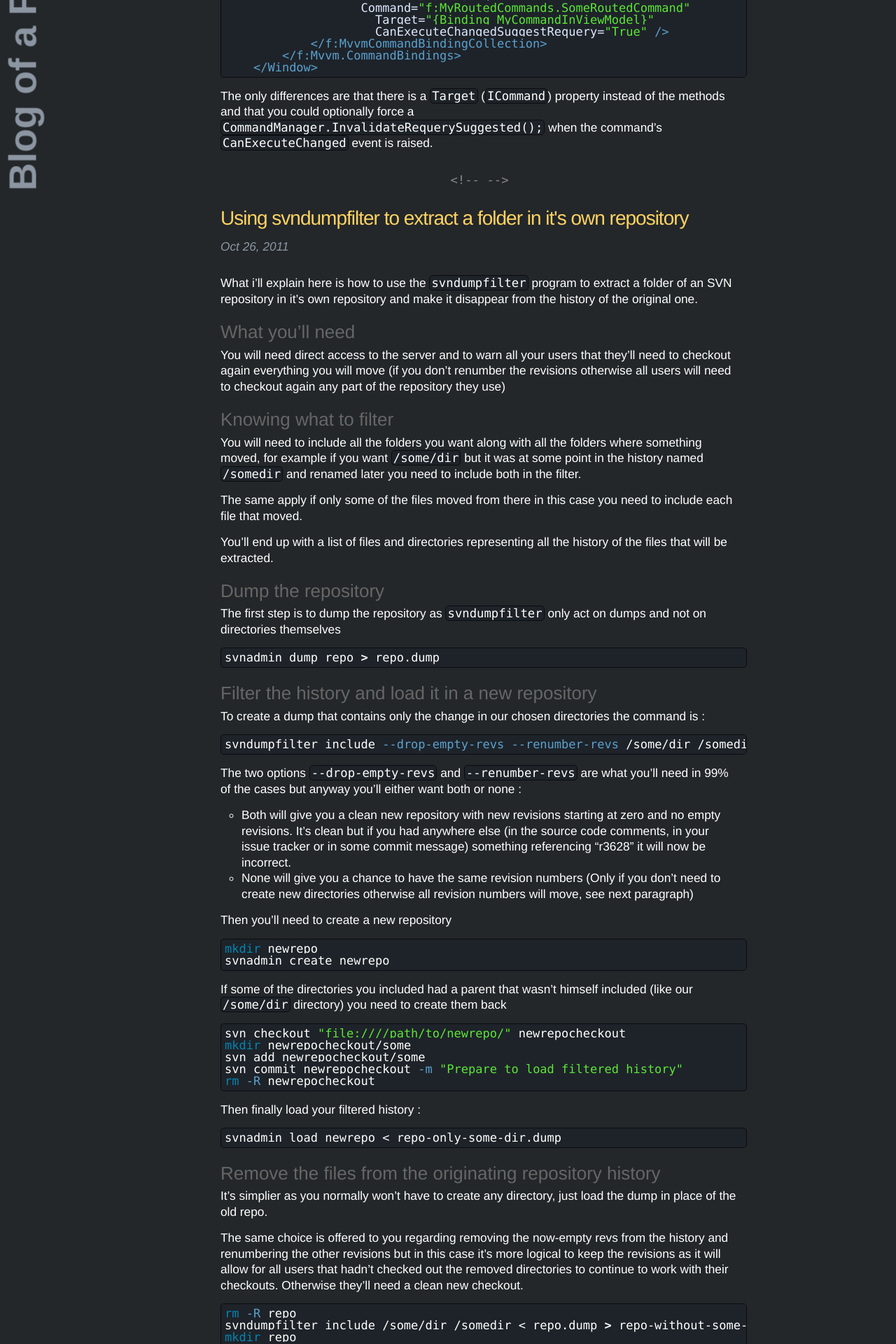
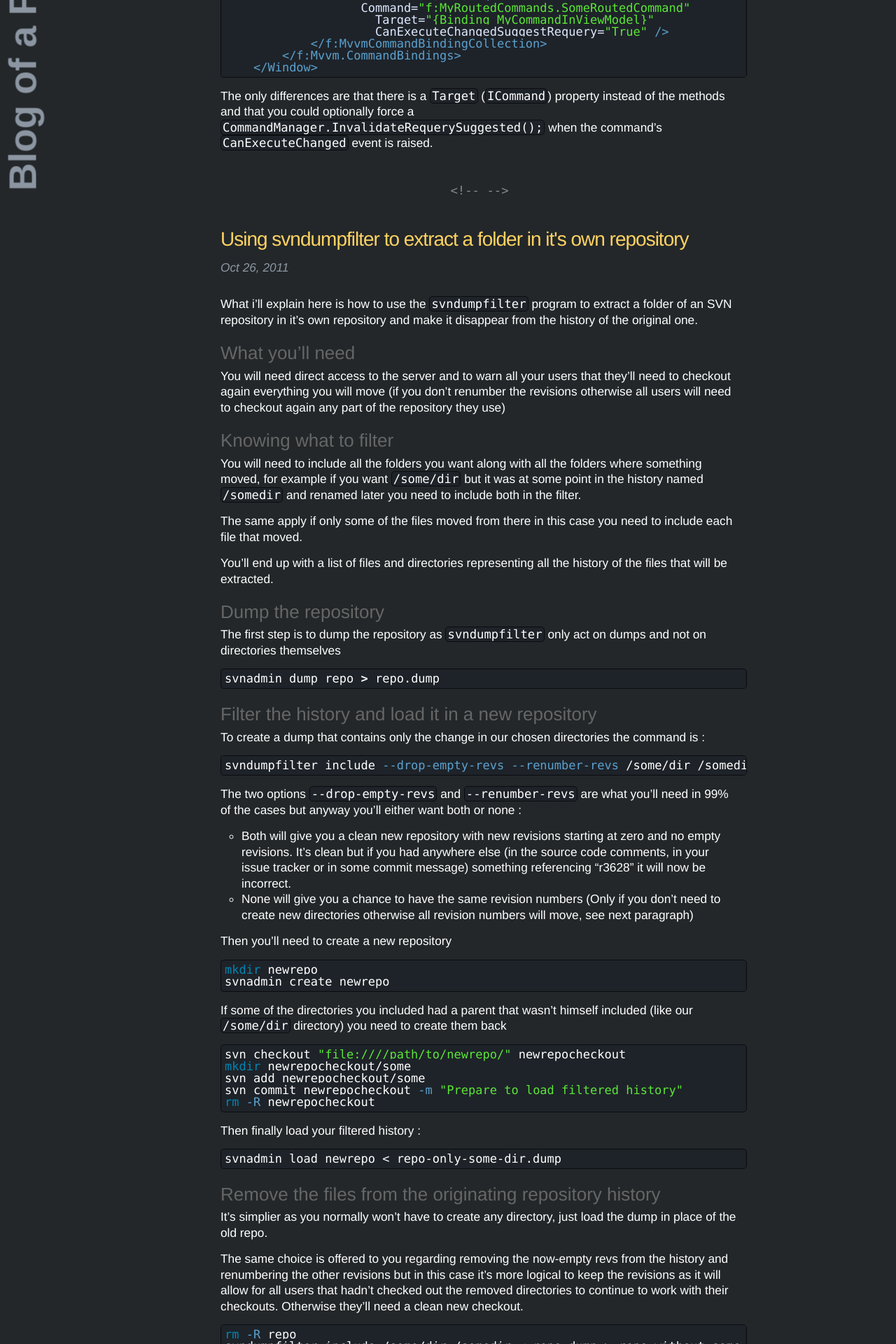
Before and after one commit to vbfox/blog, a Jekyll site: the page built from index.html, in a window 1280 px wide. Shown: the part 623-2543 px from the top of the page at 70% size. Built offline with Jekyll 4.4.1, drawn with Linux system fonts in a browser that asks for light colours; Markdown is read by kramdown in place of the engine named in the settings.

Commit message:
More spacing between posts

```diff
--- a/_sass/_layout.scss
+++ b/_sass/_layout.scss
@@ -126,6 +126,8 @@
     text-align: center;
     font-family: Consolas, 'Bitstream Vera Sans Mono', 'Courier New', Courier, monospace;
     color: #888;
+    padding-top: $spacing-unit / 2;
+    padding-bottom: $spacing-unit / 2;
 }
 
 .post-header {
```
